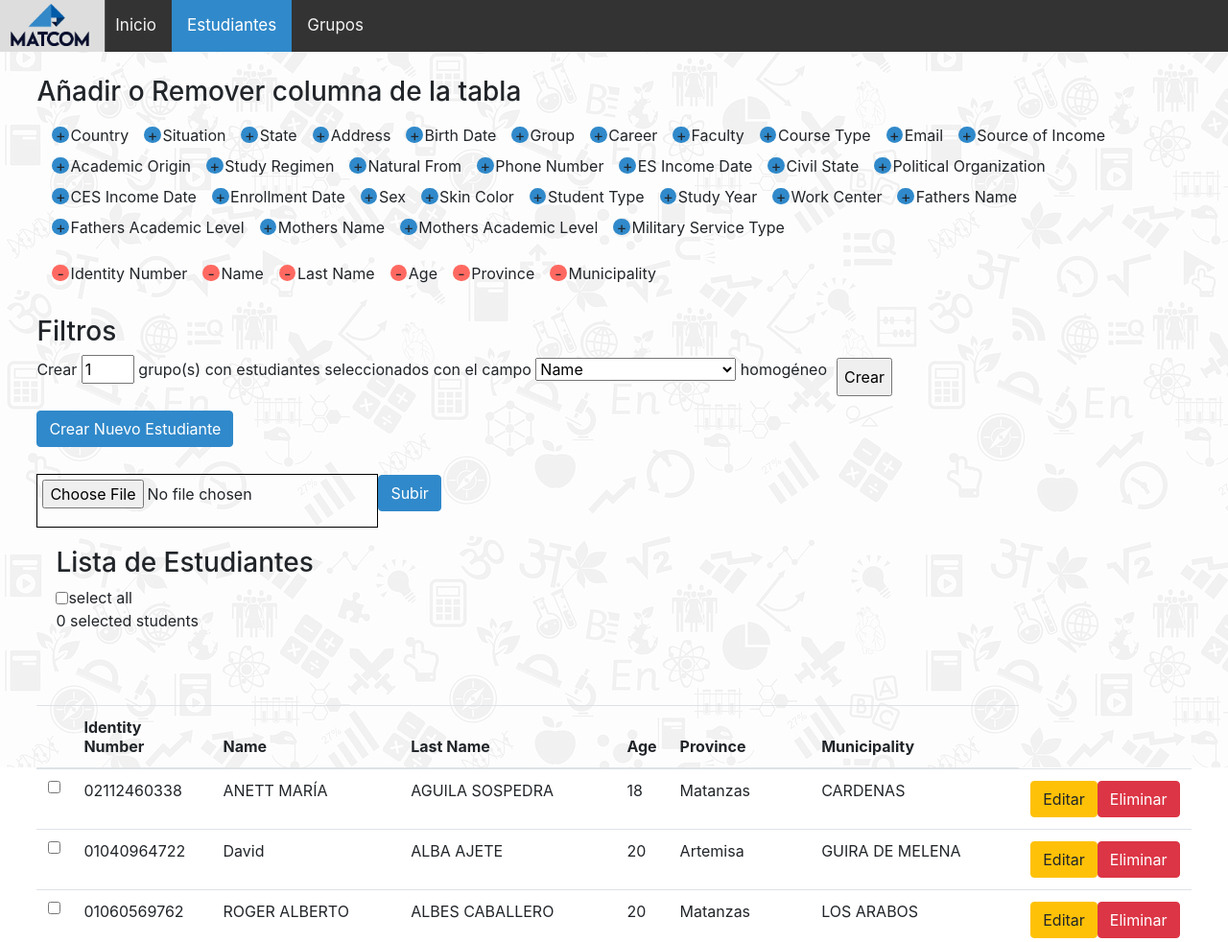
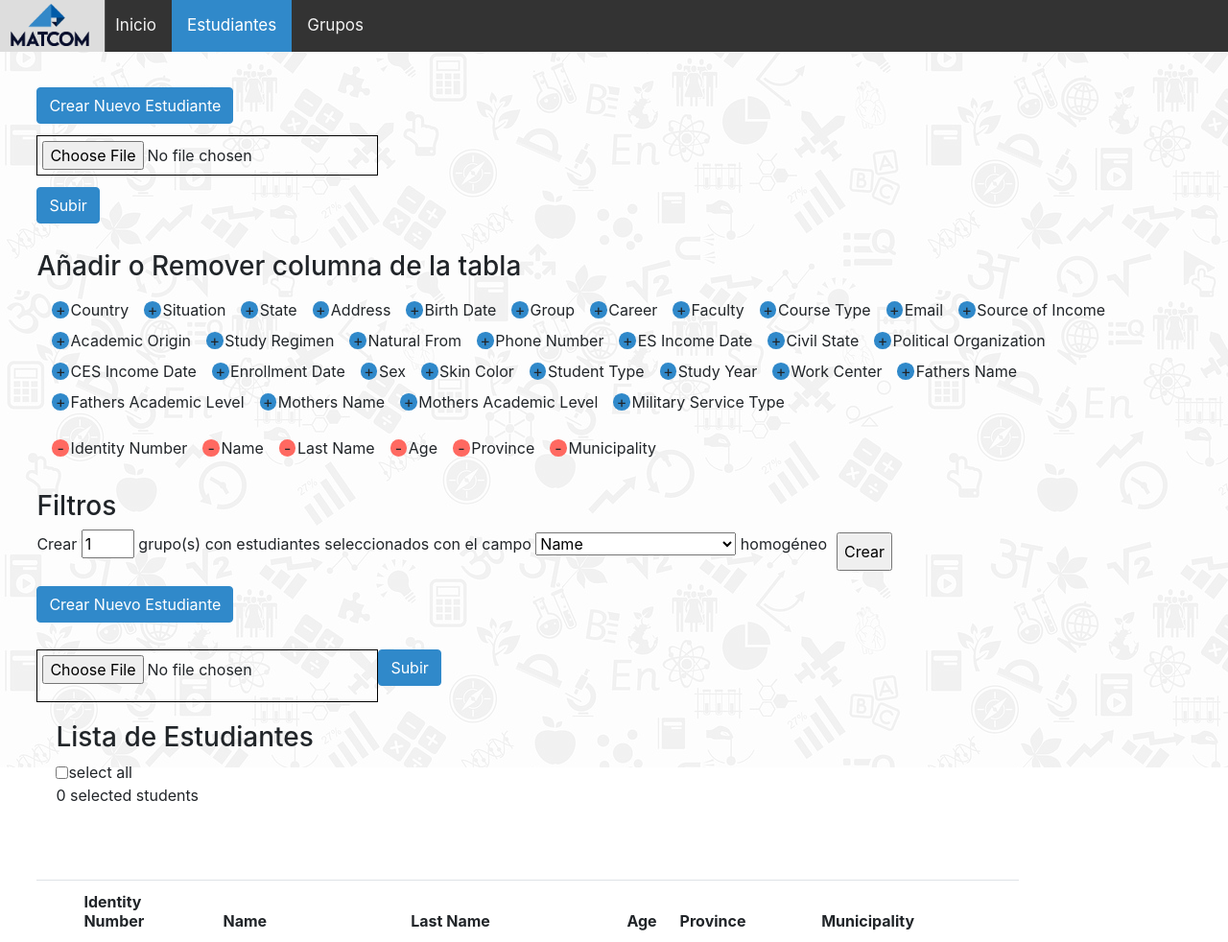
Before and after one commit to LuisLara-UH/group_forming, a Django app: page /student-list in a window 1280 px wide. Shown: the top 982 px of the page at 96% size. Run offline with Django 4.2, Linux system fonts and the light colour scheme; data comes from the database, SQL or seed files in the repository; some libraries are stand-ins or nearby versions.

Commit message:
student add changed position

```diff
--- a/front/templates/student-list.html
+++ b/front/templates/student-list.html
@@ -5,6 +5,20 @@
 <link rel="stylesheet" type="text/css" href="{% static 'front/list.css' %}" />
 
 <div style="margin: 2% 3%;">
+    <!-- Button to create new student-->
+    <a style="margin: 1% 0; background-color: 3089ca; border-color: 3089ca;" type="button"
+    class="btn btn-success" href="{%url 'student-create' %}">Crear Nuevo Estudiante</a>
+
+    <!-- Button to upload excel file-->
+    <form action="{% url 'upload-file' %}" method="post" enctype="multipart/form-data">
+        {% csrf_token %}
+        <input type="file" accept=".xls,.xlsx" title="Upload excel file" name="excel_file"
+            style="border: 1px solid black; padding: 5px;" required="required">
+        <p>
+            <input type="submit" style="margin: 1% 0; background-color: #3089ca; border-color: #3089ca;"
+                class="btn btn-success" value="Subir"
+                style="border: 1px solid #3089ca; padding:5px; border-radius: 2px; cursor: pointer;">
+    </form>
     <h3>Añadir o Remover columna de la tabla</h3>
     <div id="addRemoveColumnsContainer">
         <div id="addColumnsContainer">
```
